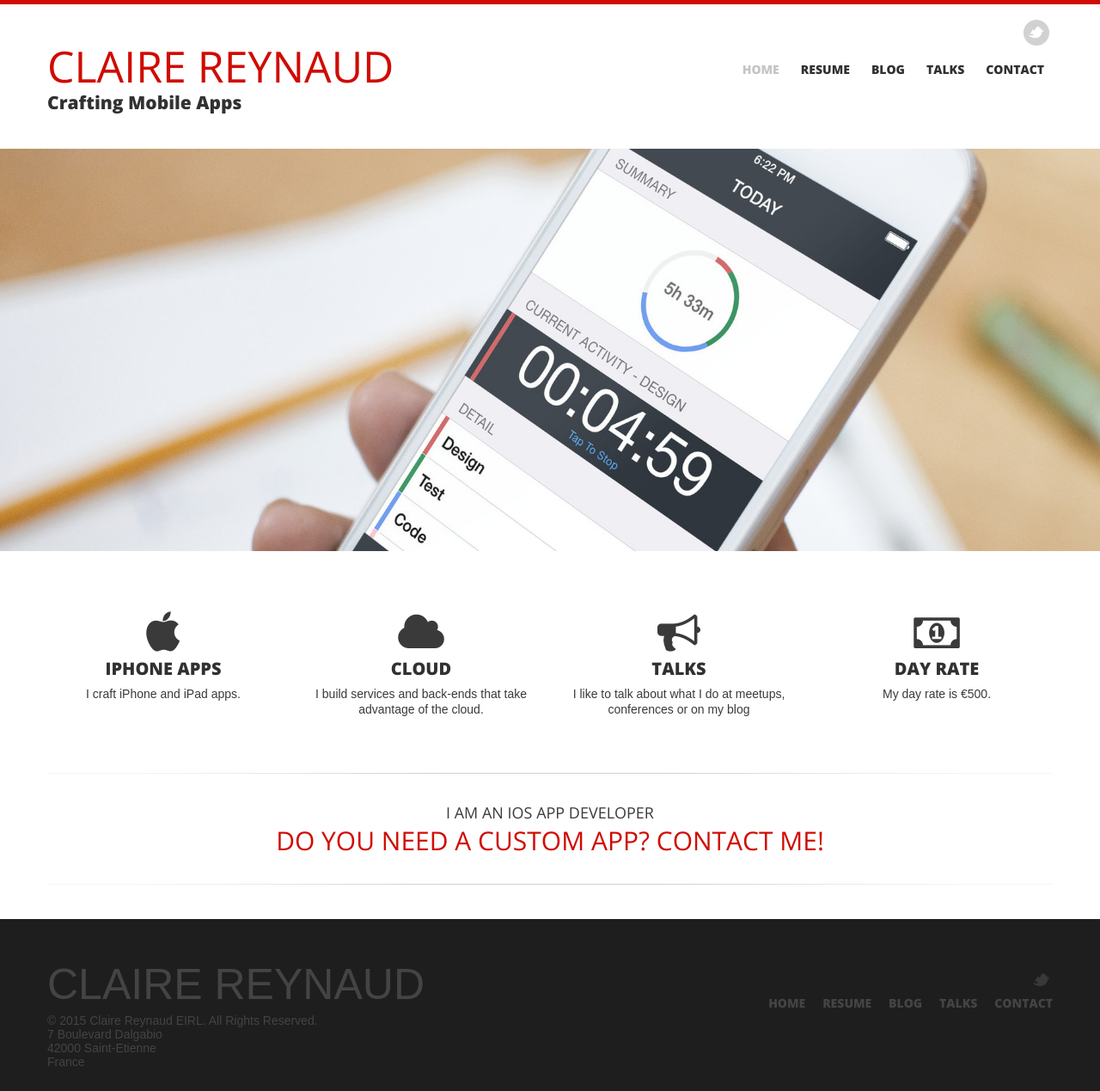
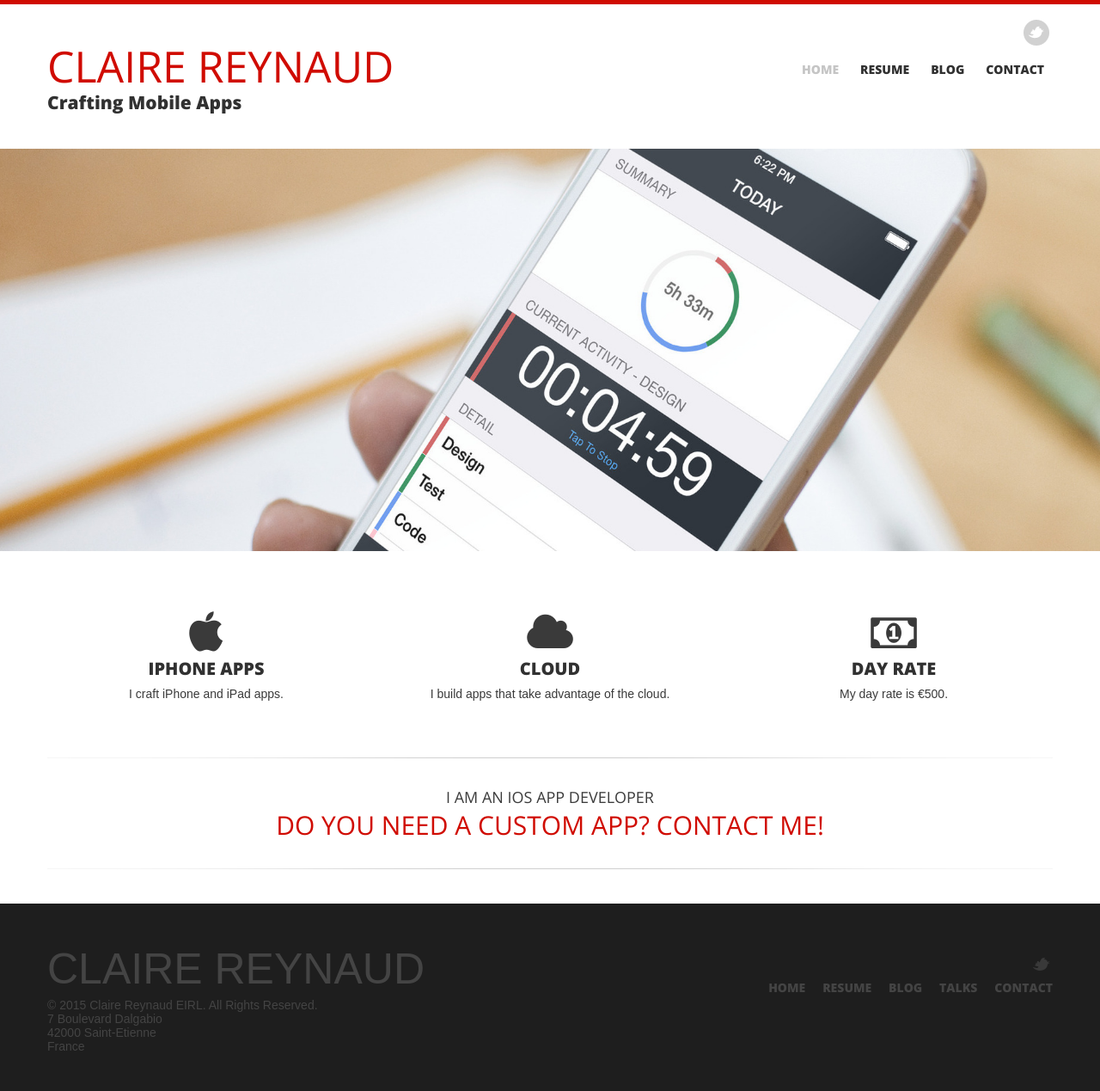
Before and after one commit to creynaud/creynaud.github.io, a Jekyll site: the page built from index.html, in a window 1280 px wide. Shown: the whole page at 86% size. Built offline with Jekyll 4.4.1, drawn with Linux system fonts in a browser that asks for light colours; nearby versions of some CDN libraries.

Commit message:
Get rid of the talks page

```diff
--- a/_includes/header.html
+++ b/_includes/header.html
@@ -34,9 +34,6 @@
                                     <li class="" id="dropdown-menu--blog"><a href="/blog">
                                         Blog
                                     </a></li>
-                                    <li class="" id="dropdown-menu-talks"><a href="/talks/">
-                                        Talks
-                                    </a></li>
                                     <li class="" id="dropdown-menu-mailto:info@clairereynaud.net"><a
                                             href="mailto:info@clairereynaud.net">
                                         Contact
--- a/index.html
+++ b/index.html
@@ -14,7 +14,7 @@ layout: default
     <div class="container">
         <div class="row">
 
-            <div class="span3">
+            <div class="span4">
 
                 <a href="/resume/">
                     <i class="home-icon fa fa-apple"></i>
@@ -24,27 +24,17 @@ layout: default
 
             </div>
 
-            <div class="span3">
+            <div class="span4">
 
                 <a href="/resume/">
                     <i class="home-icon fa fa-cloud"></i>
                     <span class="link_title">Cloud</span>
-                    I build services and back-ends that take advantage of the cloud.
+                    I build apps that take advantage of the cloud.
                 </a>
 
             </div>
 
-            <div class="span3">
-
-                <a href="/talks/">
-                    <i class="home-icon fa fa-bullhorn"></i>
-                    <span class="link_title">Talks</span>
-                    I like to talk about what I do at meetups, conferences or on my blog
-                </a>
-
-            </div>
-
-            <div class="span3">
+            <div class="span4">
 
                 <a href="https://twitter.com/ClaireReynaud">
                     <i class="home-icon fa fa-money"></i>
```
